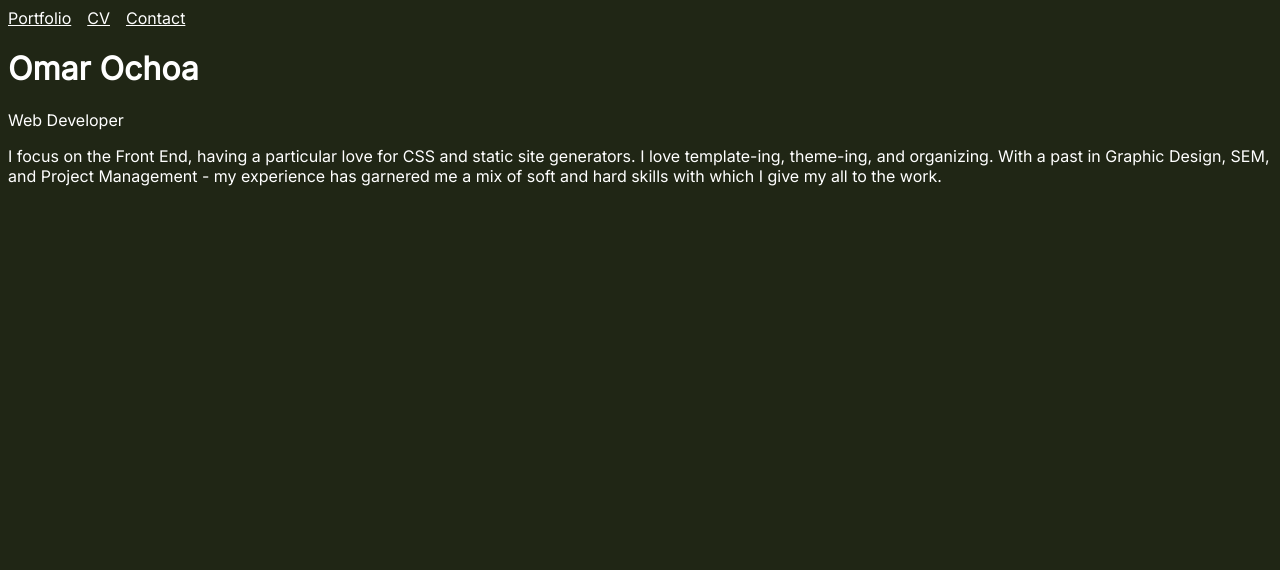
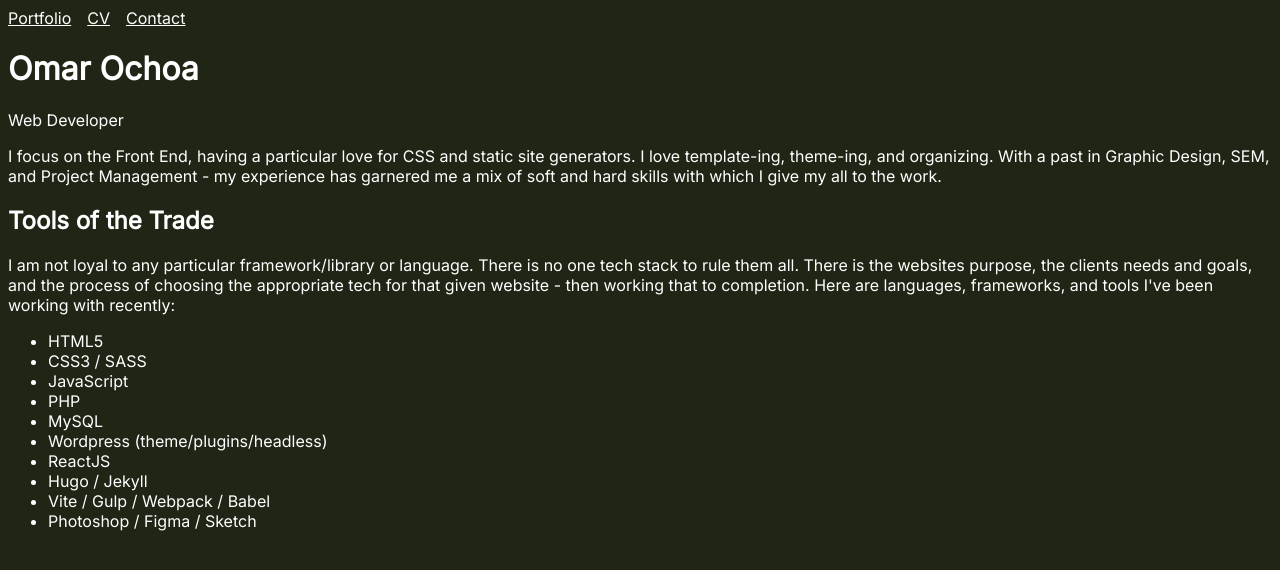
Before and after one commit to omarotxoa/omarochoa-frontend-react, a React (Vite) app: page / in a window 1280 px wide. Shown: the top 570 px of the page. Built offline with nearby package versions, Linux system fonts and the light colour scheme; a web font is replaced by a local one.

Commit message:
Creates the Tools component with first draft copy

```diff
--- a/src/App.jsx
+++ b/src/App.jsx
@@ -1,11 +1,13 @@
 import Nav from "./components/Nav";
 import Hero from "./components/Hero";
+import Tools from "./components/Tools";
 
 function App() {
   return (
     <>
       <Nav />
       <Hero />
+      <Tools />
     </>
   )
 }
--- /dev/null
+++ b/src/components/Tools.jsx
@@ -0,0 +1,22 @@
+function Tools() {
+  return(
+    <section>
+      <h2>Tools of the Trade</h2>
+      <p>I am not loyal to any particular framework/library or language. There is no one tech stack to rule them all. There is the websites purpose, the clients needs and goals, and the process of choosing the appropriate tech for that given website - then working that to completion. Here are languages, frameworks, and tools I've been working with recently:</p>
+      <ul>
+        <li>HTML5</li>
+        <li>CSS3 / SASS</li>
+        <li>JavaScript</li>
+        <li>PHP</li>
+        <li>MySQL</li>
+        <li>Wordpress (theme/plugins/headless)</li>
+        <li>ReactJS</li>
+        <li>Hugo / Jekyll</li>
+        <li>Vite / Gulp / Webpack / Babel</li>
+        <li>Photoshop / Figma / Sketch</li>
+      </ul>
+    </section>
+  );
+}
+
+export default Tools;
```
